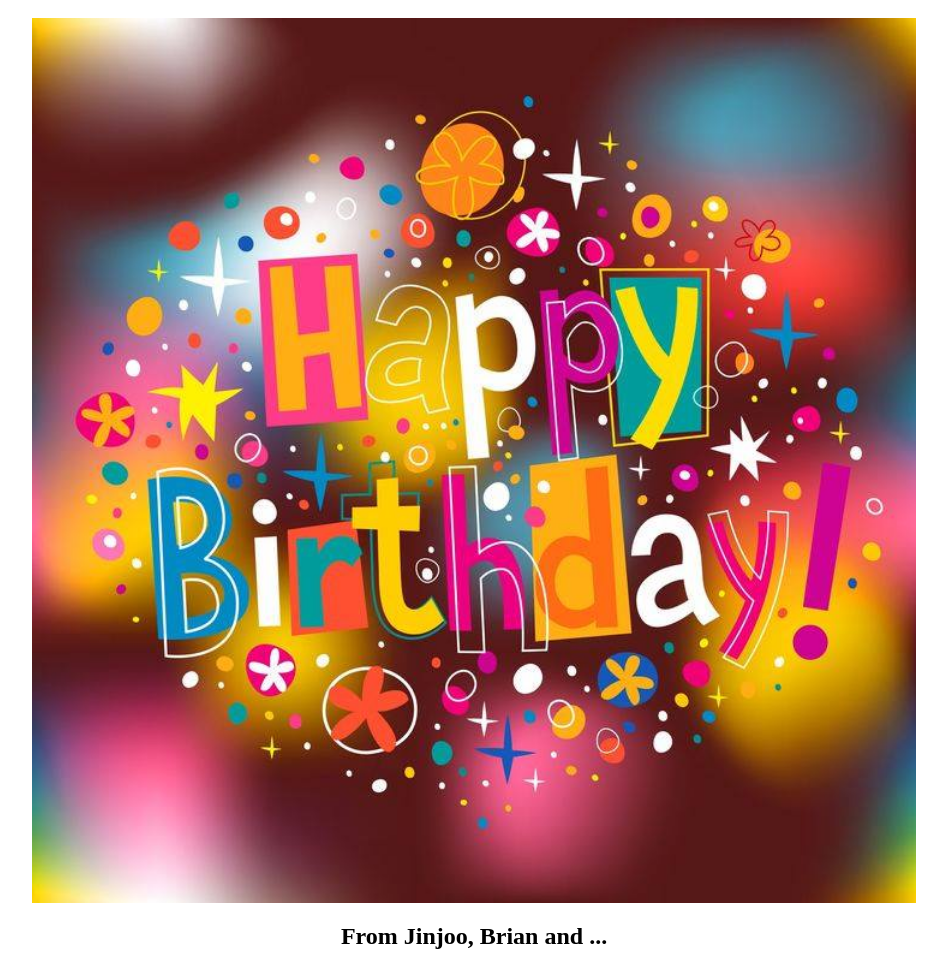
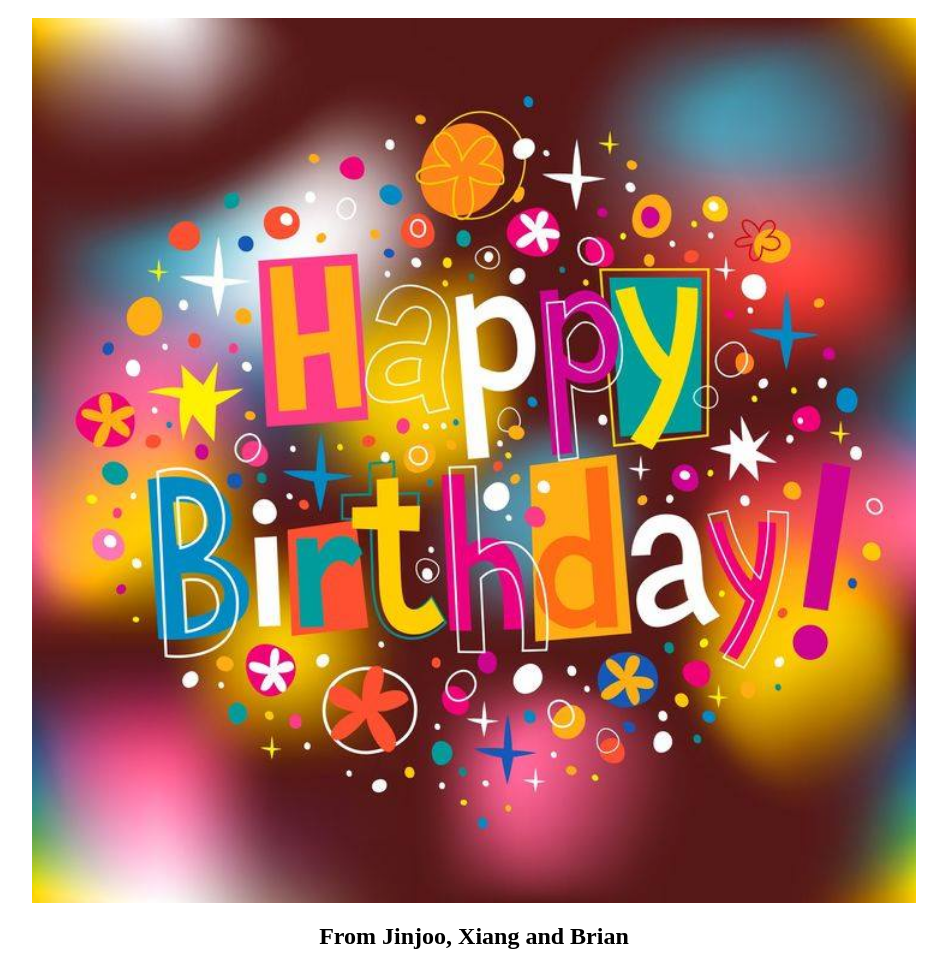
Before and after one commit to BrianInGermany/bdaypage, a plain HTML site: page index.html in a window 1280 px wide. Shown: the part 48-1018 px from the top of the page, without its empty margins (166-1113 px from the left). Drawn offline with Linux system fonts and the light colour scheme.

Commit message:
replace xiang

```diff
--- a/index.html
+++ b/index.html
@@ -24,6 +24,6 @@
        <h1 class="aligncenter">www.ali-rostami.com</h1>
        <div class="aligncenter">    <img src="happyb.jpg"  alt="birthday Boy" width="70%">
        </div>
-       <h2 class="aligncenter">From Jinjoo, Brian and ...</h2>
+       <h2 class="aligncenter">From Jinjoo, Xiang and Brian</h2>
    </body>
 </html>
```
